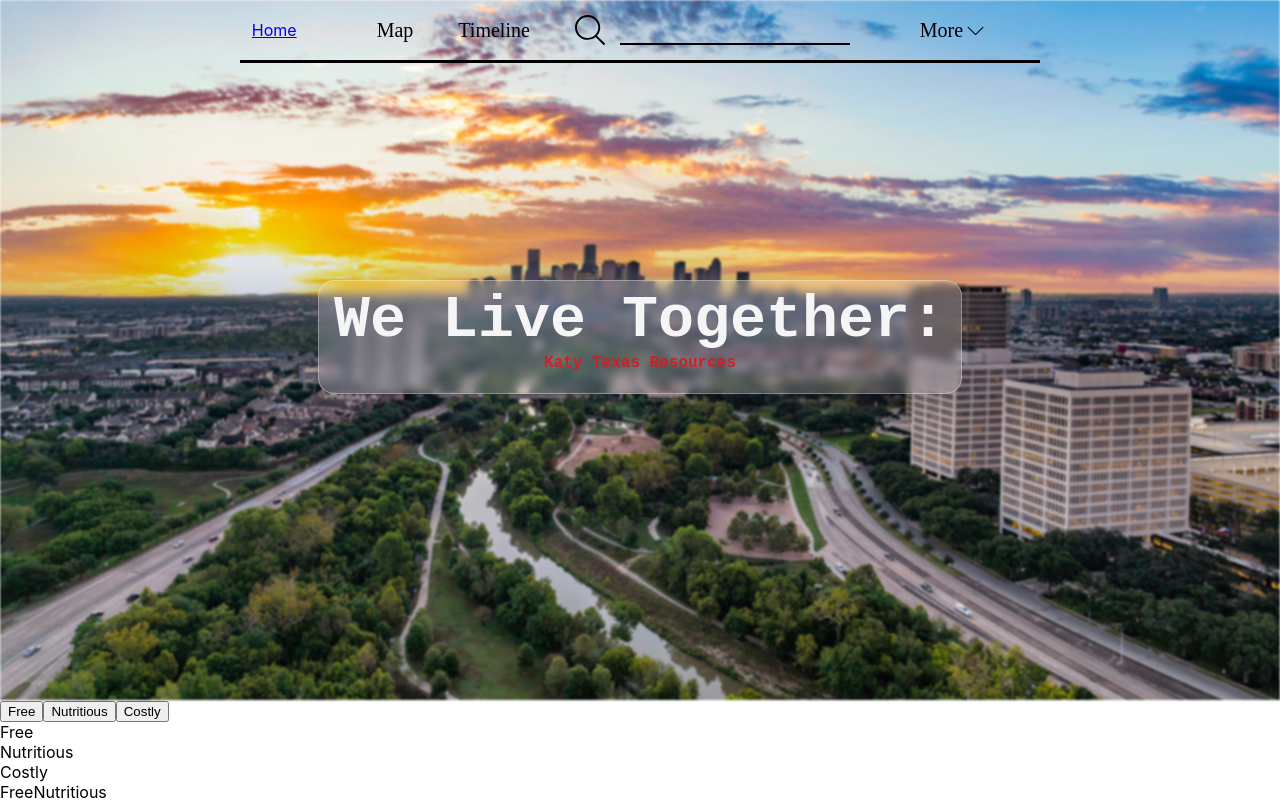
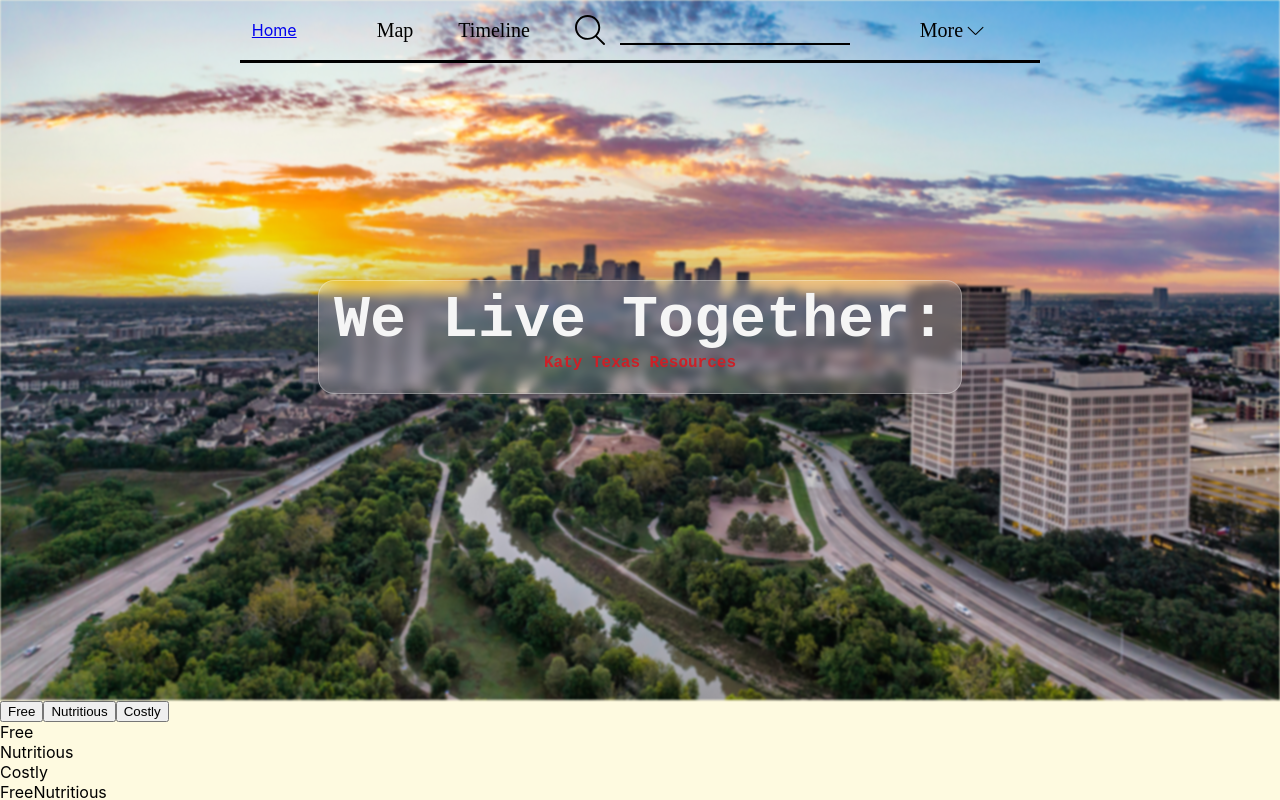
Before and after one commit to slhstsa/webpage, a React (Create React App) app: page / in a window 1280 px wide. Shown: the top 800 px of the page. Built offline with nearby package versions, Linux system fonts and the light colour scheme; a web font is replaced by a local one.

Commit message:
home-page and fixed file structure

```diff
--- a/src/components/home-page/App.js
+++ b/src/components/home-page/App.js
@@ -3,9 +3,7 @@ import { BrowserRouter as Router, Routes, Route } from 'react-router-dom';
 import './App.css';
 import Navigation from './navBar';
 import TimelineApp from '../timeline/timelineApp';
-import Banner from './banner'
-import Resources from './resource-grid/resource-grid';
-import About from './about';
+import Home from './home-page'
 
 function App() {
   return (
@@ -14,9 +12,7 @@ function App() {
       <Routes>
         <Route path="/" element={
           <>
-            <Banner />
-            <Resources />
-            <About />
+            <Home />
           </>
         } />
         <Route path="/timeline" element={<TimelineApp />} />
--- a/src/components/home-page/banner.js
+++ b/src/components/home-page/home-page-resources/banner.js
@@ -1,5 +1,4 @@
 import "./banner.css"
-import Search from './search'
 
 function Banner(){
   return(
--- a/src/components/home-page/home-page.js
+++ b/src/components/home-page/home-page.js
@@ -1,12 +1,14 @@
 
-import Banner from './banner';
+import Banner from './home-page-resources/banner';
 import Resources from './resource-grid/resource-grid';
-import About from './about';
+import About from './home-page-resources/about';
 import './home.css'
 function Home(){
   return(
     <body class="home-body">
-
+      <Banner />
+      <Resources />
+      <About />
     </body>
   );
 }
```
Also changed, not shown: src/components/home-page/home-page-resources/about.css (renamed from src/components/home-page/about.css), src/components/home-page/home-page-resources/about.js (renamed from src/components/home-page/about.js), src/components/home-page/home-page-resources/banner.css (renamed from src/components/home-page/banner.css).
